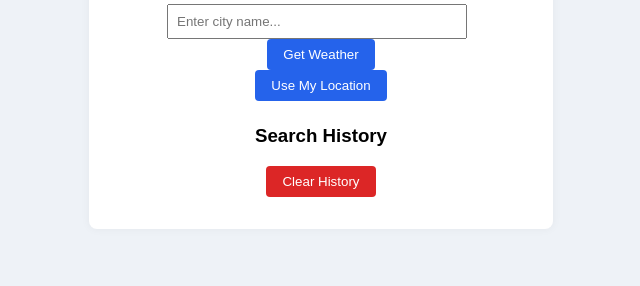
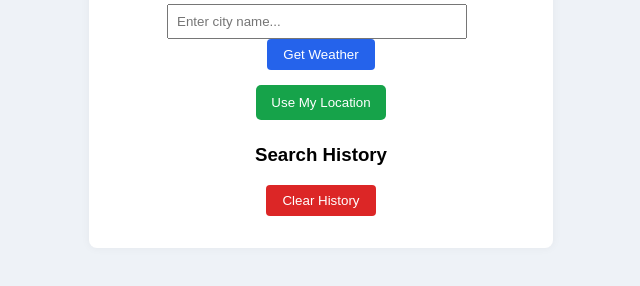
Before and after one commit to Aafrin-kashis/Weather-Dashboard, a website built with Vite: page weather/index.html in a window 1280 px wide. Shown: the part 148-434 px from the top of the page, without its empty margins (319-959 px from the left). Built offline with nearby package versions, Linux system fonts and the light colour scheme; no server answers.

Commit message:
Adding css of current location button

```diff
--- a/weather/src/style.css
+++ b/weather/src/style.css
@@ -93,3 +93,15 @@ button {
   }
 
 }
+
+#location-btn{
+
+  margin-top:15px;
+  background:#16a34a;
+  color:white;
+  border:none;
+  padding:10px 15px;
+  border-radius:5px;
+  cursor:pointer;
+
+}
```
